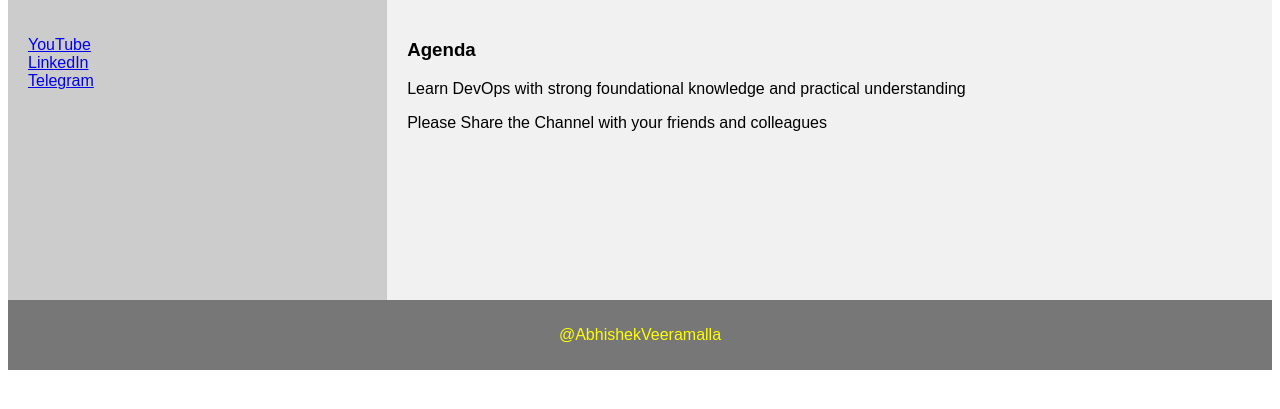
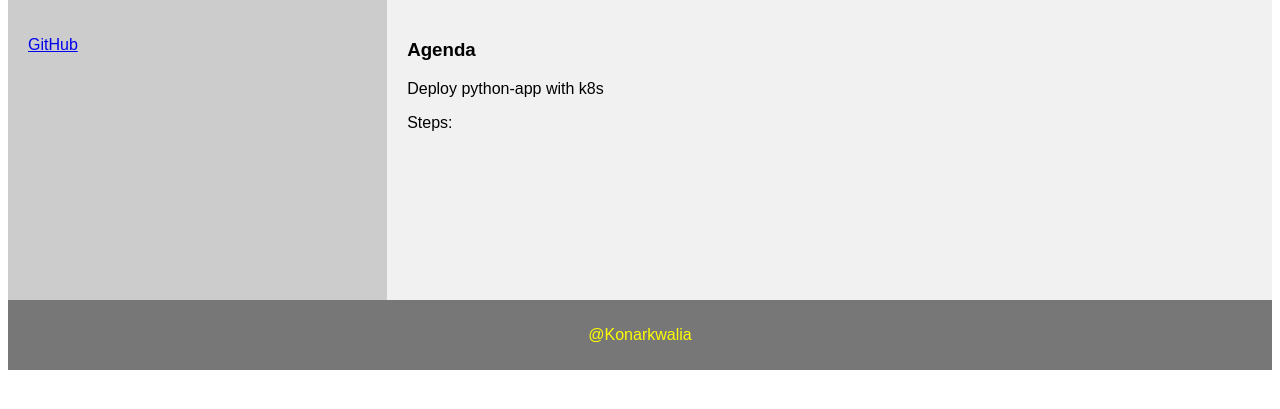
Before and after one commit to konark111/python-kubernetes-deploy, a Django app: page /demo/ in a window 1280 px wide. Shown: the part 216-625 px from the top of the page. Run offline with Django 4.2, Linux system fonts and the light colour scheme.

Commit message:
updated html

```diff
--- a/devops/demo/templates/demo_site.html
+++ b/devops/demo/templates/demo_site.html
@@ -79,21 +79,19 @@ footer {
 <section>
   <nav>
     <ul>
-      <li><a href="www.youtube.com/@AbhishekVeeramalla">YouTube</a></li>
-      <li><a href="www.linkedin.com/in/abhishek-veeramalla-77b33996/">LinkedIn</a></li>
-      <li><a href="https://telegram.me/abhishekveeramalla">Telegram</a></li>
+      <li><a href="https://github.com/konark111">GitHub</a></li>
     </ul>
   </nav>
 
   <article>
     <h1>Agenda</h1>
-    <p>Learn DevOps with strong foundational knowledge and practical understanding</p>
-    <p>Please Share the Channel with your friends and colleagues</p>
+    <p>Deploy python-app with k8s</p>
+    <p>Steps:</p>
   </article>
 </section>
 
 <footer>
-  <p>@AbhishekVeeramalla</p>
+  <p>@Konarkwalia</p>
 </footer>
 
 </body>
```
